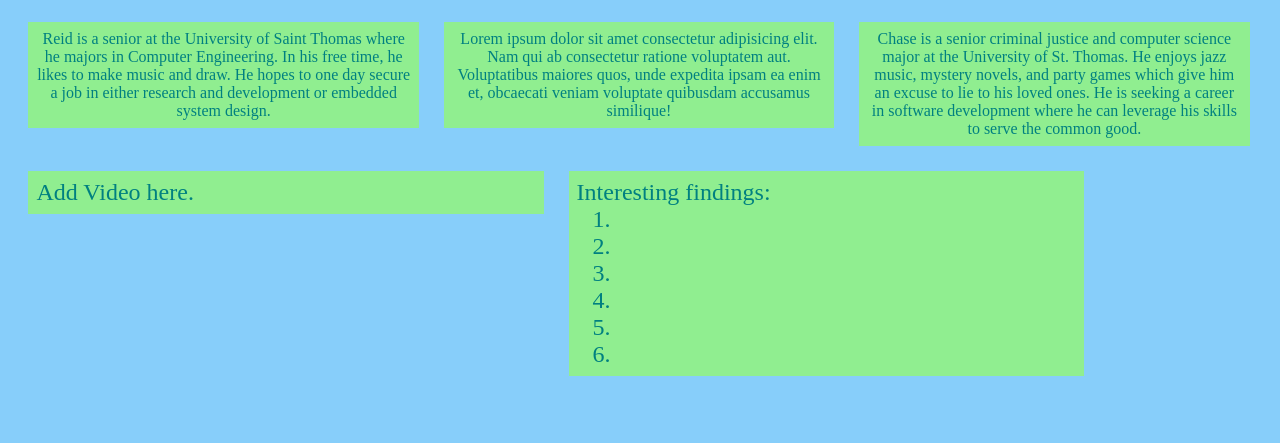
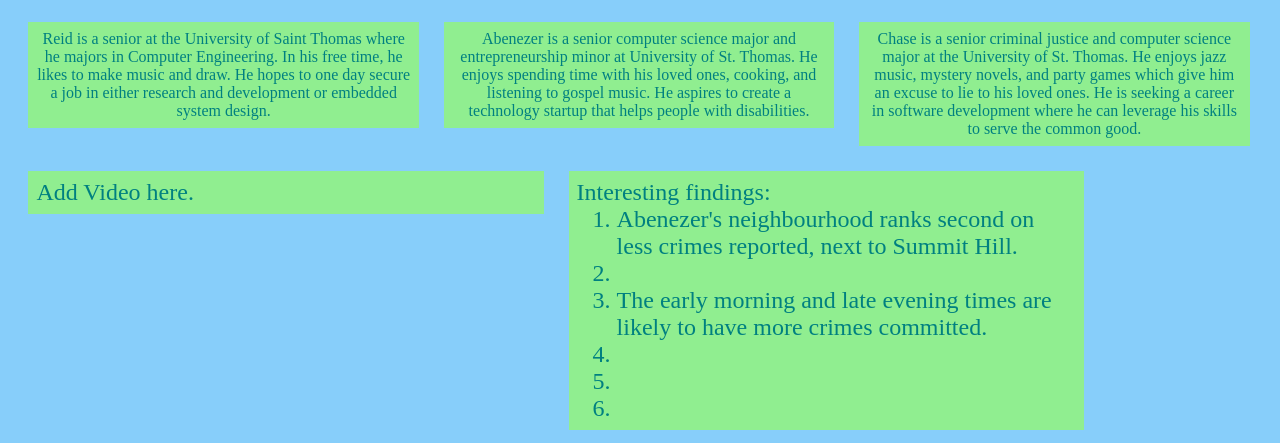
Before and after one commit to rapp5227/Project3_RestSpa, a website: page public/about.html in a window 1280 px wide. Shown: the part 615-1058 px from the top of the page. Before the commit the page ends 1004 px from the top, so only its background shows below. Drawn offline with Linux system fonts and the light colour scheme.

Commit message:
Update about.html
My findings

```diff
--- a/public/about.html
+++ b/public/about.html
@@ -52,8 +52,7 @@
             Reid is a senior at the University of Saint Thomas where he majors in Computer Engineering. In his free time, he likes to make music and draw. He hopes to one day secure a job in either research and development or embedded system design.
         </div>
         <div class="column members" style="font-size: 1rem">
-           Lorem ipsum dolor sit amet consectetur adipisicing elit. Nam qui ab consectetur ratione voluptatem aut. Voluptatibus maiores quos, unde expedita ipsam ea enim et, obcaecati veniam voluptate quibusdam accusamus similique!
-        </div>
+            Abenezer is a senior computer science major and entrepreneurship minor at University of St. Thomas. He enjoys spending time with his loved ones, cooking, and listening to gospel music. He aspires to create a technology startup that helps people with disabilities.        </div>
         <div class="column members" style="font-size: 1rem">
             Chase is a senior criminal justice and computer science major at the University of St. Thomas. He enjoys jazz music, mystery novels, and party games which give him an excuse to lie to his loved ones. He is seeking a career in software development where he can leverage his skills to serve the common good.
         </div>
@@ -66,9 +65,9 @@
         <div class="half members">
             Interesting findings:
             <ol>
+                <li> Abenezer's neighbourhood ranks second on less crimes reported, next to Summit Hill. </li>
                 <li></li>
-                <li></li>
-                <li></li>
+                <li> The early morning and late evening times are likely to have more crimes committed. </li>
                 <li></li>
                 <li></li>
                 <li></li>
```
